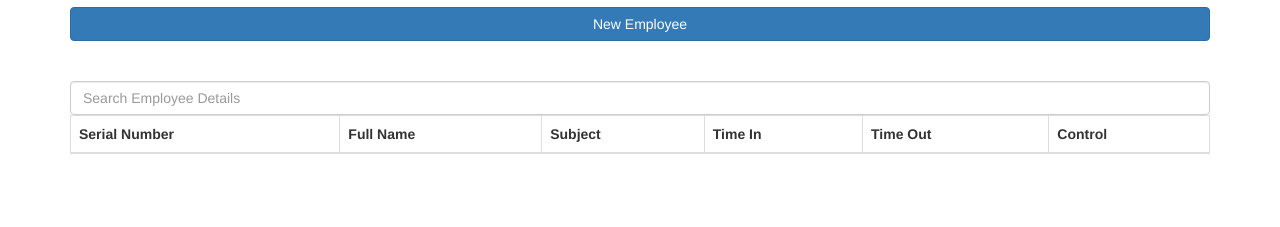
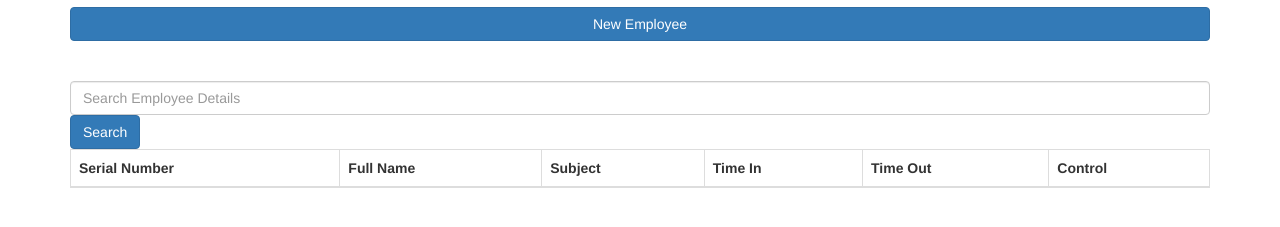
Before and after one commit to Mannypulator/employee-attendance-system, a plain HTML site: page Public/index.html in a window 1280 px wide. Shown: the part 63-290 px from the top of the page. Drawn offline with nearby package versions, Linux system fonts and the light colour scheme; no server answers.

Commit message:
added search box

```diff
--- a/Public/index.html
+++ b/Public/index.html
@@ -87,12 +87,12 @@
 				<button id="updateEmployee" type="submit" class="btn btn-primary">Update Employee</button>
 			</form>
 
-
+		</div>
+		<div id="searchEmp">
+			<input type="text"  class="form-control" name="search" id="search-box" placeholder="Search Employee Details" />
+			<button id="search-btn" class="btn btn-primary">Search</button>
 		</div>
 		<table id="employeeTable" class="table table-bordered table-hover">
-			<div>
-				<input type="text" name="search" placeholder="Search Employee Details" class="form-control" />
-			</div>
 			<thead>
 				<th>Serial Number</th>
 				<th>Full Name</th>
```
